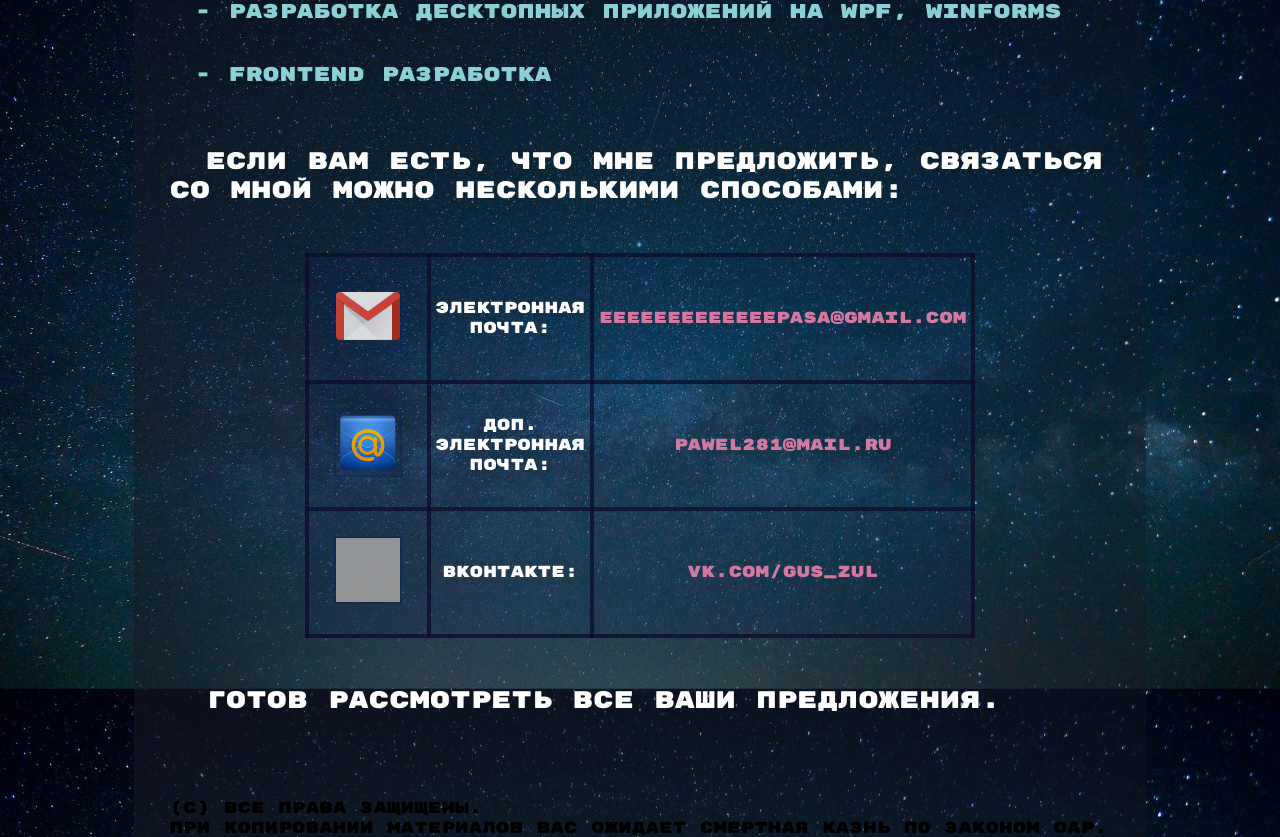
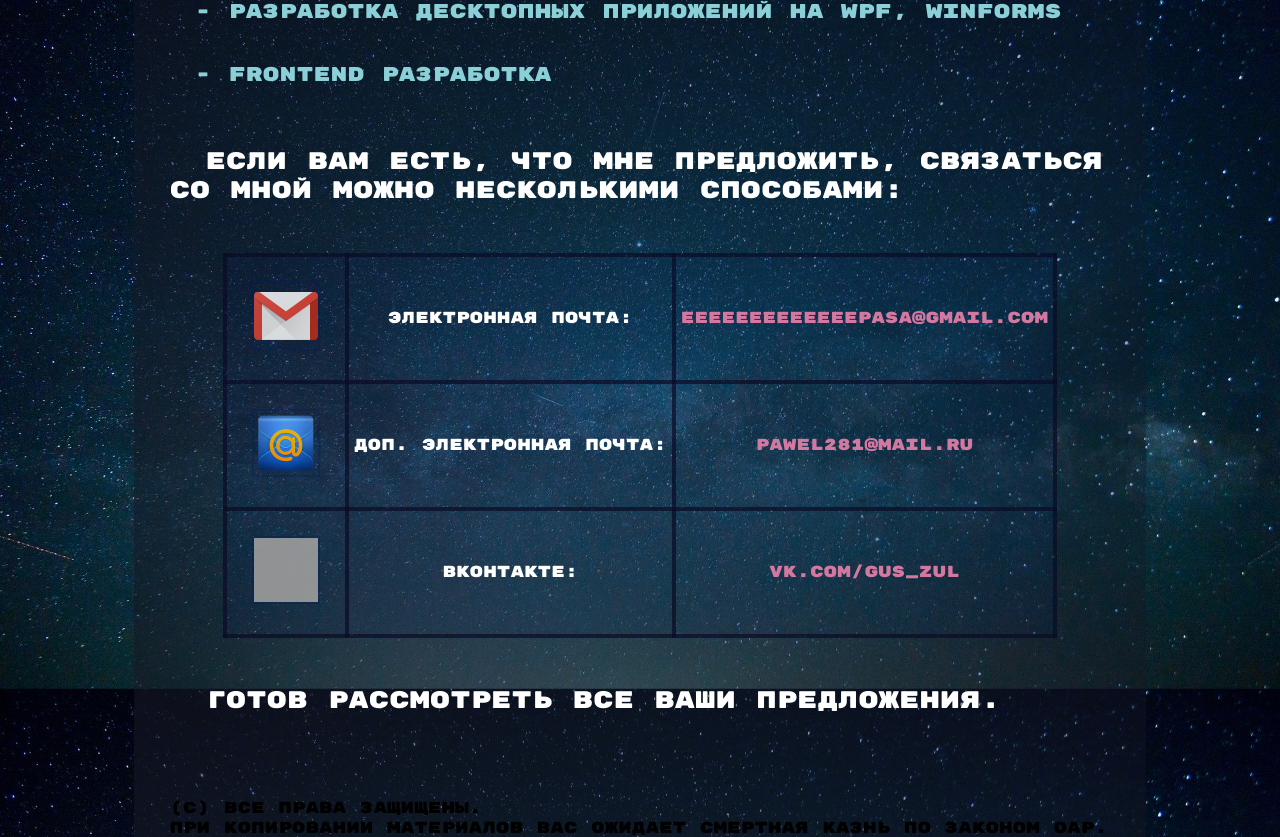
Before and after one commit to pawel281/MyCoolSite, a PHP site: page /about.html in a window 1280 px wide. Shown: the part 1018-1855 px from the top of the page. Run offline with PHP 8.4, Linux system fonts and the light colour scheme; grey boxes are pictures that could not be loaded.

Commit message:
Фикс ширины таблицы

```diff
--- a/сайт/about.html
+++ b/сайт/about.html
@@ -56,7 +56,7 @@
 		<td><a href="mailto:pawel281@mail.ru">pawel281@mail.ru </a></td>
 	</tr>
 	<tr>
-		<td><img src="resources/Icon/VK-Icon.png"></td>
+		<td><img src="resources/Icon/Vk-Icon.png"></td>
 		<td>Вконтакте: </td>
 		<td><a href="https://vk.com/gus_zul">vk.com/gus_zul </a></td>
 	</tr>
--- a/сайт/styles/Main.css
+++ b/сайт/styles/Main.css
@@ -189,7 +189,7 @@ text-align: center;
 padding: 5px;
 color: white;
 word-wrap:  break-word;
-width: 80px;
+ word-break: break-word;
 }
 .tableR{   width: 100%;
  }
```
